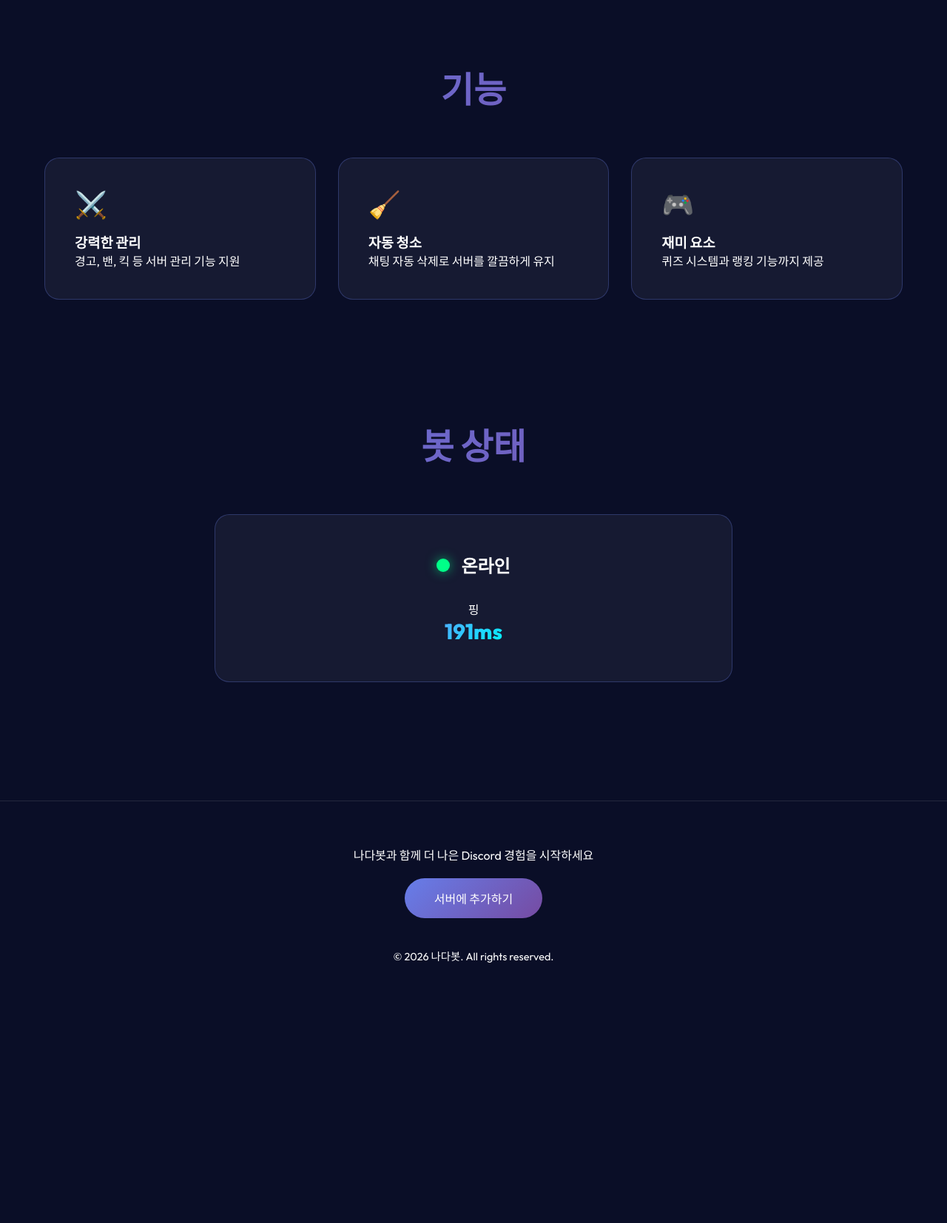
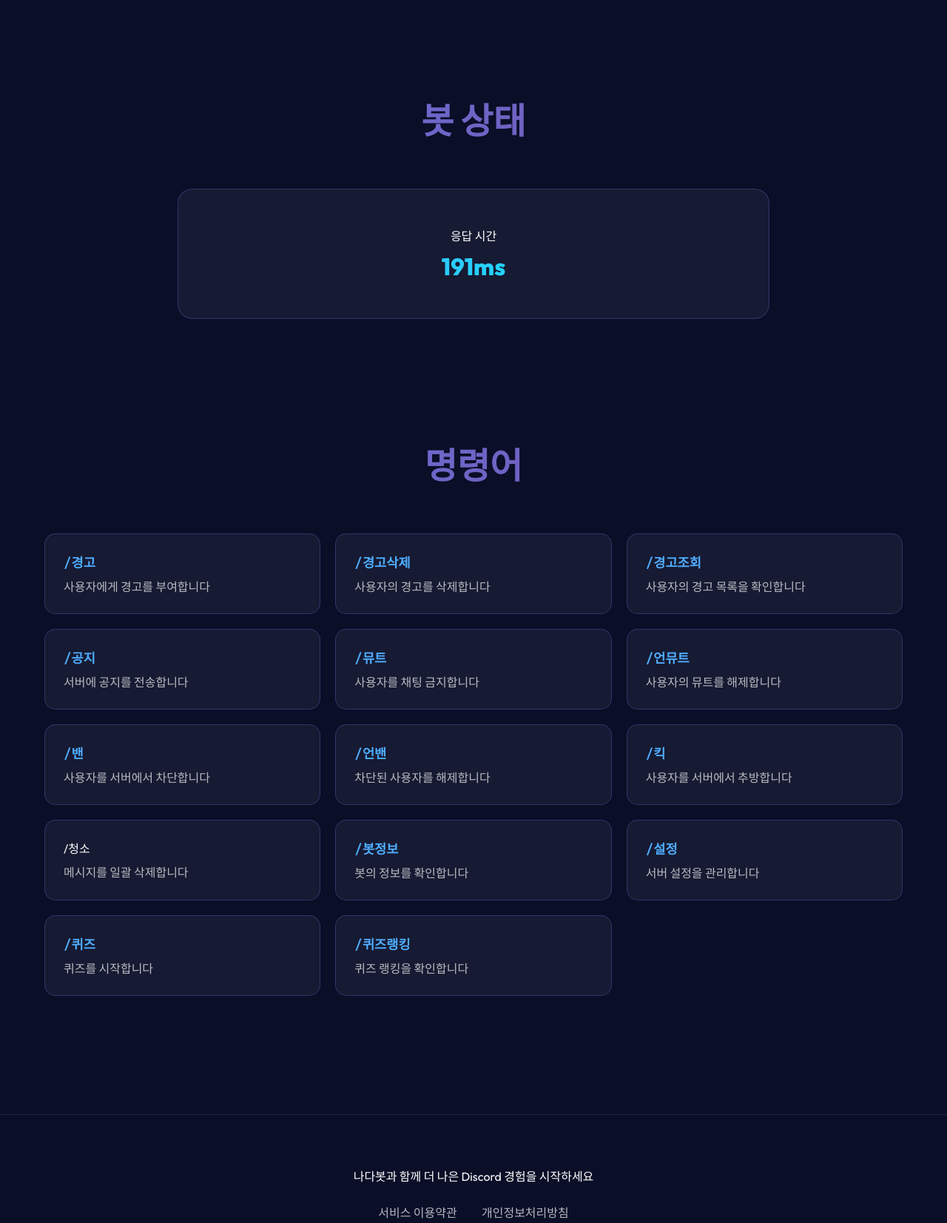
Before and after one commit to nada0811/nadabot, a plain HTML site: page index.html in a window 1280 px wide. Shown: the part 870-2523 px from the top of the page at 74% size. Before the commit the page ends 2232 px from the top, so only its background shows below. Drawn offline with Linux system fonts and the light colour scheme.

Commit message:
Update index.html

```diff
--- a/index.html
+++ b/index.html
@@ -4,8 +4,7 @@
     <meta charset="UTF-8">
     <meta name="viewport" content="width=device-width, initial-scale=1.0">
     <title>나다봇 - Discord Bot</title>
-
-    <link href="https://fonts.googleapis.com/css2?family=Outfit:wght@400;600;800&display=swap" rel="stylesheet">
+    <link href="https://fonts.googleapis.com/css2?family=Outfit:wght@400;600;800&family=JetBrains+Mono:wght@400;600&display=swap" rel="stylesheet">
 
     <style>
         :root {
@@ -31,27 +30,36 @@
             background: var(--bg-dark);
             color: var(--text-primary);
             overflow-x: hidden;
+            position: relative;
         }
 
         body::before {
             content: '';
             position: fixed;
-            inset: 0;
+            top: 0;
+            left: 0;
+            width: 100%;
+            height: 100%;
             background:
-                radial-gradient(circle at 20% 50%, rgba(102, 126, 234, 0.12) 0%, transparent 55%),
-                radial-gradient(circle at 80% 80%, rgba(245, 87, 108, 0.12) 0%, transparent 55%),
-                radial-gradient(circle at 40% 20%, rgba(0, 242, 254, 0.10) 0%, transparent 55%);
+                radial-gradient(circle at 20% 50%, rgba(102, 126, 234, 0.1) 0%, transparent 50%),
+                radial-gradient(circle at 80% 80%, rgba(245, 87, 108, 0.1) 0%, transparent 50%),
+                radial-gradient(circle at 40% 20%, rgba(0, 242, 254, 0.08) 0%, transparent 50%);
             pointer-events: none;
+            z-index: 0;
         }
 
         .container {
             max-width: 1200px;
-            margin: auto;
+            margin: 0 auto;
             padding: 0 20px;
+            position: relative;
+            z-index: 1;
         }
 
         header {
             padding: 30px 0;
+            position: relative;
+            z-index: 10;
         }
 
         .header-content {
@@ -72,14 +80,9 @@
             padding: 12px 32px;
             background: var(--gradient-accent);
             border-radius: 50px;
-            text-decoration: none;
             color: white;
             font-weight: 600;
-            transition: 0.3s;
-        }
-
-        .nav-button:hover {
-            transform: translateY(-2px);
+            text-decoration: none;
         }
 
         .hero {
@@ -98,21 +101,18 @@
         .hero p {
             font-size: 1.5rem;
             color: var(--text-secondary);
-            margin: 20px 0 40px;
+            margin-top: 20px;
         }
 
         .cta-button {
+            display: inline-block;
+            margin-top: 40px;
             padding: 18px 48px;
             background: var(--gradient-1);
             border-radius: 50px;
+            color: white;
+            font-weight: 600;
             text-decoration: none;
-            color: white;
-            font-size: 1.2rem;
-            transition: 0.3s;
-        }
-
-        .cta-button:hover {
-            transform: scale(1.05);
         }
 
         .stats {
@@ -128,7 +128,6 @@
             border-radius: 20px;
             padding: 40px;
             text-align: center;
-            backdrop-filter: blur(10px);
         }
 
         .stat-number {
@@ -140,48 +139,20 @@
         }
 
         .stat-label {
+            margin-top: 10px;
             color: var(--text-secondary);
         }
 
-        /* ✅ Features */
-        .features {
-            padding: 80px 0;
-        }
-
         .section-title {
-            text-align: center;
             font-size: 3rem;
             font-weight: 800;
+            text-align: center;
             margin-bottom: 60px;
             background: var(--gradient-1);
             -webkit-background-clip: text;
             -webkit-text-fill-color: transparent;
         }
 
-        .features-grid {
-            display: grid;
-            grid-template-columns: repeat(auto-fit, minmax(280px, 1fr));
-            gap: 30px;
-        }
-
-        .feature-card {
-            background: var(--bg-card);
-            border: 1px solid var(--border-glow);
-            border-radius: 20px;
-            padding: 40px;
-            transition: 0.3s;
-        }
-
-        .feature-card:hover {
-            transform: translateY(-6px);
-        }
-
-        .feature-icon {
-            font-size: 2.2rem;
-            margin-bottom: 15px;
-        }
-
-        /* ✅ Status */
         .bot-status {
             padding: 80px 0;
         }
@@ -191,65 +162,60 @@
             border: 1px solid var(--border-glow);
             border-radius: 20px;
             padding: 50px;
-            max-width: 700px;
-            margin: auto;
+            max-width: 800px;
+            margin: 0 auto;
             text-align: center;
         }
 
-        .status-header {
-            display: flex;
-            justify-content: center;
-            align-items: center;
-            gap: 15px;
-            margin-bottom: 30px;
-        }
-
-        .status-indicator {
-            width: 18px;
-            height: 18px;
-            border-radius: 50%;
-            background: #00ff88;
-            box-shadow: 0 0 15px rgba(0,255,136,0.6);
-        }
-
-        .status-text {
-            font-size: 1.5rem;
-            font-weight: 700;
-        }
-
-        .status-grid {
-            display: flex;
-            justify-content: center;
-            gap: 40px;
-        }
-
         .status-value {
-            font-size: 1.8rem;
+            font-size: 2rem;
             font-weight: 800;
             background: var(--gradient-3);
             -webkit-background-clip: text;
             -webkit-text-fill-color: transparent;
+            margin-top: 10px;
+        }
+
+        .commands {
+            padding: 80px 0;
+        }
+
+        .commands-grid {
+            display: grid;
+            grid-template-columns: repeat(auto-fill, minmax(280px, 1fr));
+            gap: 20px;
+        }
+
+        .command-item {
+            background: var(--bg-card);
+            border: 1px solid var(--border-glow);
+            border-radius: 15px;
+            padding: 25px;
+        }
+
+        .command-name {
+            font-family: 'JetBrains Mono', monospace;
+            font-size: 1.1rem;
+            color: #4facfe;
+            font-weight: 700;
+        }
+
+        .command-desc {
+            margin-top: 8px;
+            color: var(--text-secondary);
         }
 
         footer {
             text-align: center;
-            padding: 60px 0;
+            padding: 70px 0;
+            border-top: 1px solid rgba(255,255,255,0.1);
             margin-top: 80px;
-            border-top: 1px solid rgba(255,255,255,0.1);
         }
 
-        .footer-button {
-            padding: 15px 40px;
-            background: var(--gradient-1);
-            border-radius: 50px;
+        .footer-link {
+            margin: 0 15px;
+            color: var(--text-secondary);
             text-decoration: none;
-            color: white;
-            display: inline-block;
-            margin-top: 20px;
-        }
-
-        html {
-            scroll-behavior: smooth;
         }
     </style>
 </head>
@@ -257,15 +223,16 @@
 <body>
 
 <header>
-    <div class="container header-content">
+    <div class="container">
+        <div class="header-content">
             <div class="logo">나다봇</div>
             <a href="#invite" class="nav-button">서버에 초대하기</a>
+        </div>
     </div>
 </header>
 
 <main>
 
-    <!-- Hero -->
 <section class="hero">
     <div class="container">
         <h1>나다봇</h1>
@@ -274,7 +241,6 @@
     </div>
 </section>
 
-    <!-- Stats -->
 <section class="container">
     <div class="stats">
         <div class="stat-card">
@@ -292,76 +258,50 @@
     </div>
 </section>
 
-    <!-- Features -->
-    <section class="features">
+<section class="bot-status">
     <div class="container">
-            <h2 class="section-title">기능</h2>
-
-            <div class="features-grid">
-                <div class="feature-card">
-                    <div class="feature-icon">⚔️</div>
-                    <h3>강력한 관리</h3>
-                    <p>경고, 밴, 킥 등 서버 관리 기능 지원</p>
-                </div>
-
-                <div class="feature-card">
-                    <div class="feature-icon">🧹</div>
-                    <h3>자동 청소</h3>
-                    <p>채팅 자동 삭제로 서버를 깔끔하게 유지</p>
-                </div>
-
-                <div class="feature-card">
-                    <div class="feature-icon">🎮</div>
-                    <h3>재미 요소</h3>
-                    <p>퀴즈 시스템과 랭킹 기능까지 제공</p>
-                </div>
+        <h2 class="section-title">봇 상태</h2>
+        <div class="status-container">
+            <div>응답 시간</div>
+            <div class="status-value">191ms</div>
         </div>
     </div>
 </section>
 
-    <!-- Bot Status -->
-    <section class="bot-status">
+<section class="commands">
     <div class="container">
-            <h2 class="section-title">봇 상태</h2>
+        <h2 class="section-title">명령어</h2>
 
-            <div class="status-container">
-                <div class="status-header">
-                    <div class="status-indicator"></div>
-                    <div class="status-text" id="statusText">온라인</div>
-                </div>
-
-                <div class="status-grid">
-                    <div>
-                        <div class="status-label">핑</div>
-                        <div class="status-value" id="pingValue">191ms</div>
-                    </div>
-                </div>
+        <div class="commands-grid">
+            <div class="command-item"><div class="command-name">/경고</div><div class="command-desc">사용자에게 경고를 부여합니다</div></div>
+            <div class="command-item"><div class="command-name">/경고삭제</div><div class="command-desc">사용자의 경고를 삭제합니다</div></div>
+            <div class="command-item"><div class="command-name">/경고조회</div><div class="command-desc">사용자의 경고 목록을 확인합니다</div></div>
+            <div class="command-item"><div class="command-name">/공지</div><div class="command-desc">서버에 공지를 전송합니다</div></div>
+            <div class="command-item"><div class="command-name">/뮤트</div><div class="command-desc">사용자를 채팅 금지합니다</div></div>
+            <div class="command-item"><div class="command-name">/언뮤트</div><div class="command-desc">사용자의 뮤트를 해제합니다</div></div>
+            <div class="command-item"><div class="command-name">/밴</div><div class="command-desc">사용자를 서버에서 차단합니다</div></div>
+            <div class="command-item"><div class="command-name">/언밴</div><div class="command-desc">차단된 사용자를 해제합니다</div></div>
+            <div class="command-item"><div class="command-name">/킥</div><div class="command-desc">사용자를 서버에서 추방합니다</div></div>
+            <div class="command-item"><div class="command-command-name">/청소</div><div class="command-desc">메시지를 일괄 삭제합니다</div></div>
+            <div class="command-item"><div class="command-name">/봇정보</div><div class="command-desc">봇의 정보를 확인합니다</div></div>
+            <div class="command-item"><div class="command-name">/설정</div><div class="command-desc">서버 설정을 관리합니다</div></div>
+            <div class="command-item"><div class="command-name">/퀴즈</div><div class="command-desc">퀴즈를 시작합니다</div></div>
+            <div class="command-item"><div class="command-name">/퀴즈랭킹</div><div class="command-desc">퀴즈 랭킹을 확인합니다</div></div>
         </div>
     </div>
 </section>
 
-</main>
-
-<!-- Footer -->
 <footer id="invite">
     <div class="container">
         <p>나다봇과 함께 더 나은 Discord 경험을 시작하세요</p>
-
-        <a href="https://discord.com/api/oauth2/authorize?client_id=1463689452730847262&permissions=8&scope=bot%20applications.commands"
-           class="footer-button" target="_blank">
-            서버에 추가하기
-        </a>
-
-        <p style="margin-top:40px; font-size:0.9rem;">
-            © 2026 나다봇. All rights reserved.
-        </p>
+        <div style="margin-top:25px;">
+            <a href="https://nada-bot.kro.kr/terms" class="footer-link">서비스 이용약관</a>
+            <a href="https://nada-bot.kro.kr/privacy" class="footer-link">개인정보처리방침</a>
+        </div>
+        <p style="margin-top:40px;">© 나다봇. All rights reserved.</p>
     </div>
 </footer>
 
-<script>
-    // ✅ 온라인 고정 그대로 유지
-    document.getElementById("statusText").textContent = "온라인";
-</script>
-
+</main>
 </body>
 </html>
```
Lines whose indentation alone changed are shown as unchanged.
